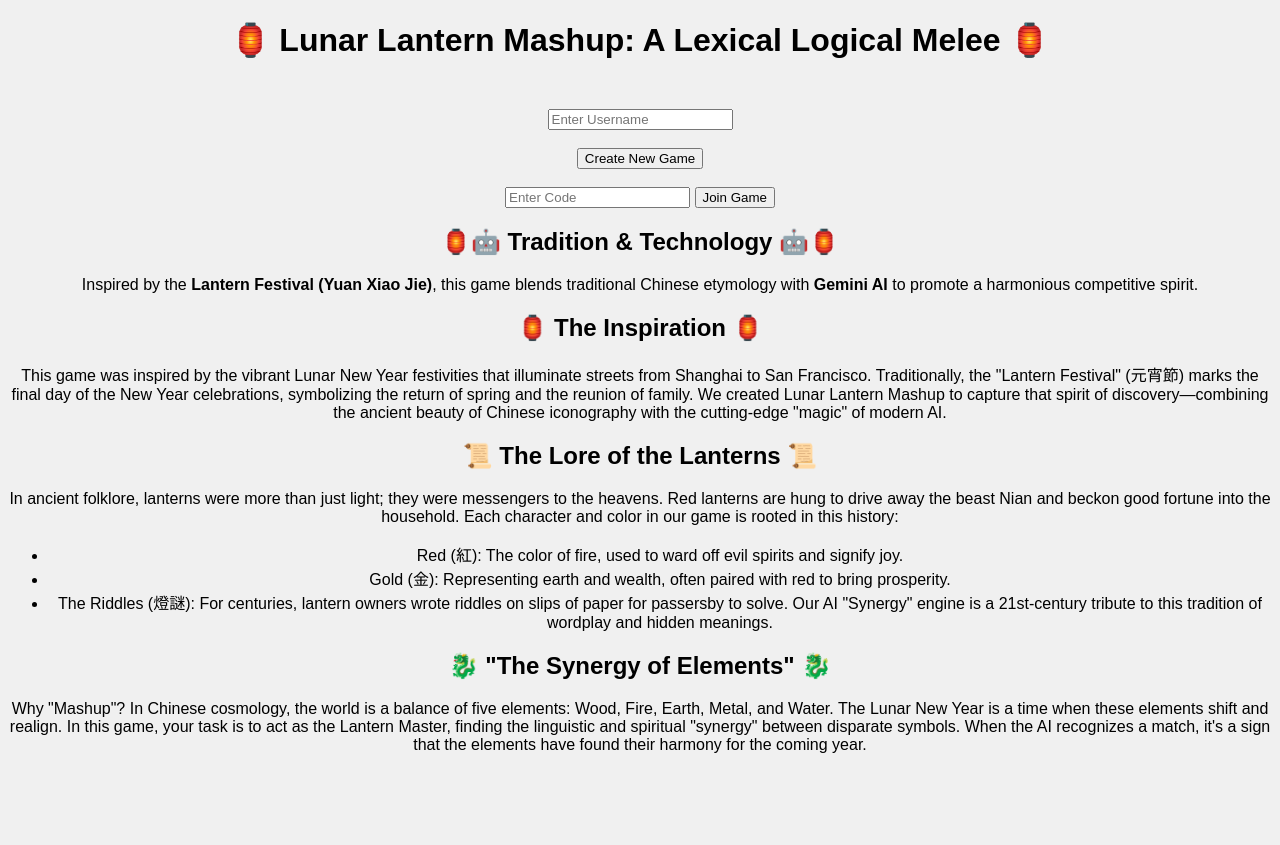
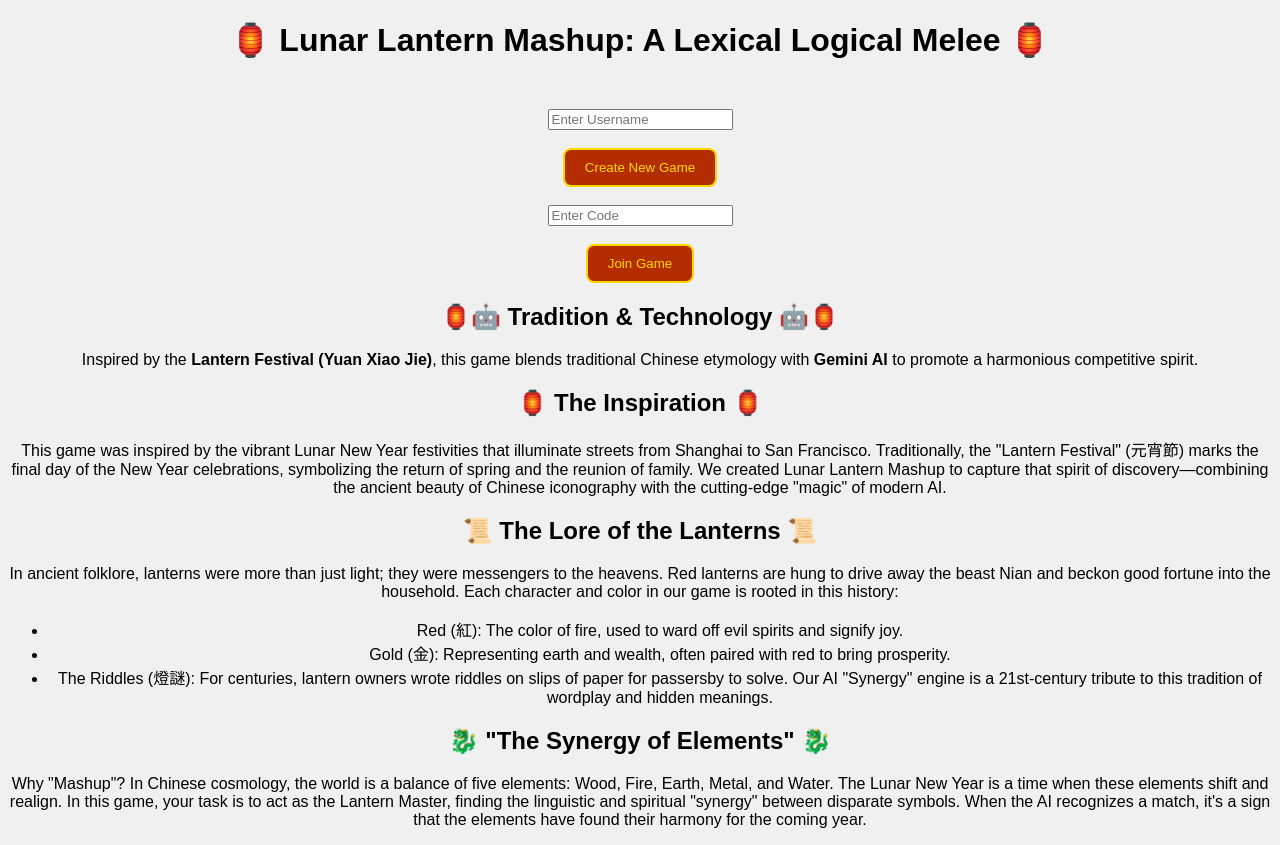
Before and after one commit to passionfruit18/lunar-lantern-mashup, a Flask app: page / in a window 1280 px wide. Before the commit the page ends 753 px from the top, so only its background shows below. Run offline with Flask 3, Linux system fonts and the light colour scheme; some libraries are stand-ins or nearby versions.

Commit message:
Lantern Glow CSS For text and buttons

```diff
--- a/static/css/style.css
+++ b/static/css/style.css
@@ -126,3 +126,41 @@
         opacity: 0.5;
     }
 }
+
+.lantern-glow-text:hover {
+    /* color: #fff; Brighten text on hover */
+    text-shadow:
+        0 0 5px #ffaa00,
+        0 0 10px #ffaa00,
+        0 0 20px #ff4400,
+        0 0 40px #ff4400;
+    transition: all 0.5s ease;
+    cursor: default;
+}
+
+.lantern-button {
+    background-color: #b32d00; /* Deep Red */
+    color: gold;
+    border: 2px solid gold;
+    padding: 10px 20px;
+    border-radius: 8px;
+    transition: all 0.3s ease-in-out;
+}
+
+.lantern-button:hover {
+    transform: translateY(-2px); /* Slight lift */
+    box-shadow: 0 0 15px 5px rgba(255, 170, 0, 0.7);
+    border-color: #fff;
+    background-color: #d43f00;
+    cursor: pointer;
+}
+
+/* Optional: Add a "flicker" while hovering */
+.lantern-button:hover {
+    animation: flicker 2s infinite;
+}
+
+@keyframes flicker {
+    0%, 100% { opacity: 1; }
+    50% { opacity: 0.85; box-shadow: 0 0 25px 8px rgba(255, 170, 0, 0.9); }
+}
--- a/templates/index.html
+++ b/templates/index.html
@@ -24,15 +24,16 @@
 
 </head>
 <body>
-    <h1>🏮 Lunar Lantern Mashup: A Lexical Logical Melee 🏮</h1>
+    <h1 class="lantern-glow-text">🏮 Lunar Lantern Mashup: A Lexical Logical Melee 🏮</h1>
 
     <div id="setup-area" class="menu">
         <input type="text" id="username" placeholder="Enter Username" required>
         <br><br>
-        <button onclick="createGame()">Create New Game</button>
+        <button class="lantern-button" onclick="createGame()">Create New Game</button>
         <br><br>
         <input type="text" id="session-code" placeholder="Enter Code">
-        <button onclick="joinGame()">Join Game</button>
+        <br><br>
+        <button class="lantern-button" onclick="joinGame()">Join Game</button>
     </div>
 
     <div id="debug-info" style="display: none">
@@ -57,22 +58,22 @@
         </div>
         <div id="controls">
             <p>Click a square to place a tile</p>
-            <button onclick="submitMove()">Submit Move</button>
+            <button class="lantern-button" onclick="submitMove()">Submit Move</button>
             <br/>
             <div class="lantern-loader" style="display:none;">
                 <span class="lantern-spinner">🏮</span>
                 <p>Consulting the Oracle...</p>
             </div>
             <br/>
-            <button onclick="cancelMove()">Cancel Move</button>
+            <button class="lantern-button" onclick="cancelMove()">Cancel Move</button>
             <br/><br/><br/><br/><br/><br/>
-            <button onclick="leaveGame()">Leave</button>
+            <button class="lantern-button" onclick="leaveGame()">Leave</button>
             <br/><br/><br/>
             <a href="https://www.flaticon.com/free-icons/chinese-lantern" title="chinese lantern icons">Chinese lantern icons created by frdmn - Flaticon</a>
         </div>
     </div>
 
-    <section class="lore-section" aria-labelledby="lore-title">
+    <section class="lore-section lantern-glow-text" aria-labelledby="lore-title">
         <h2> 🏮🤖 Tradition & Technology 🤖🏮 </h2>
         <p>
             Inspired by the <strong>Lantern Festival (Yuan Xiao Jie)</strong>, this game
```
